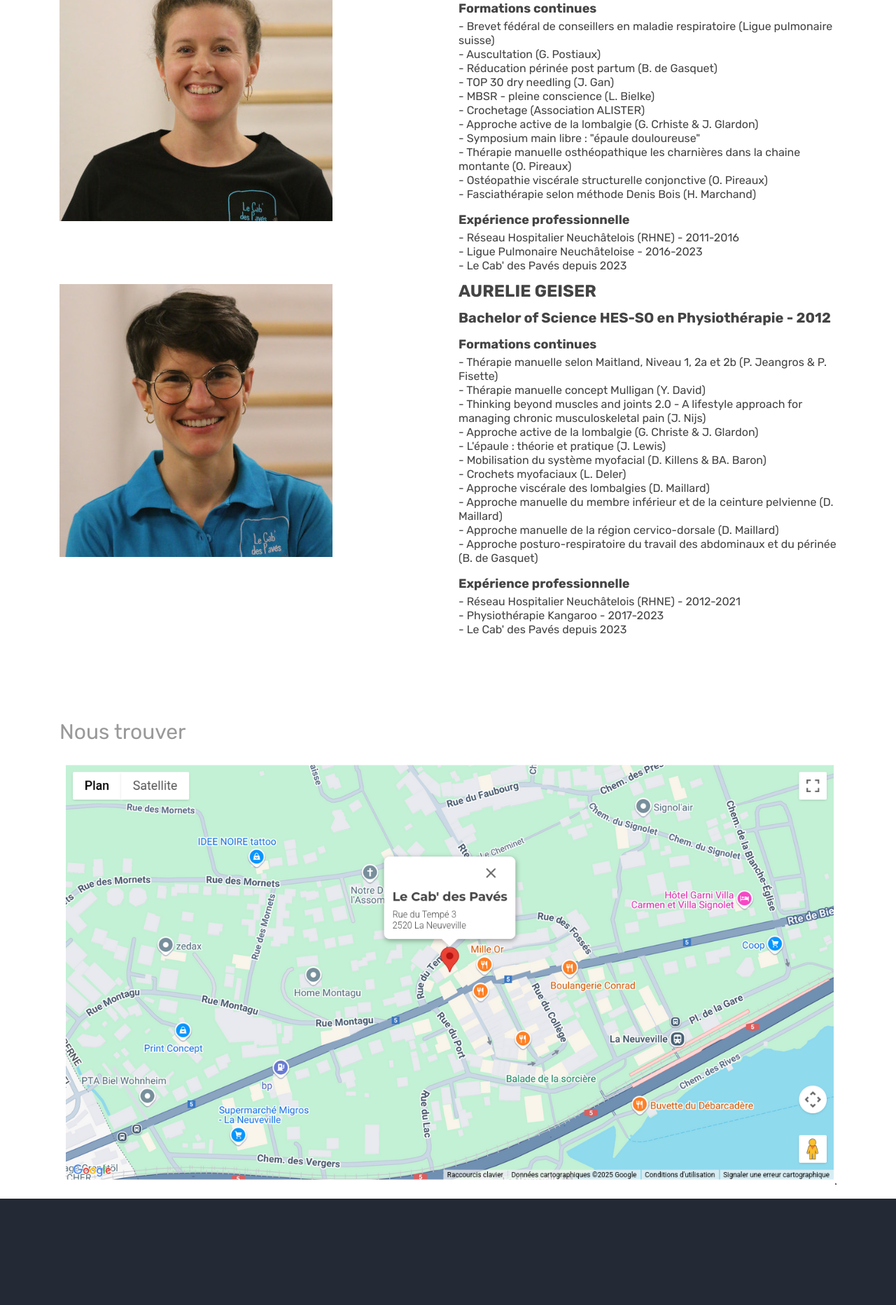
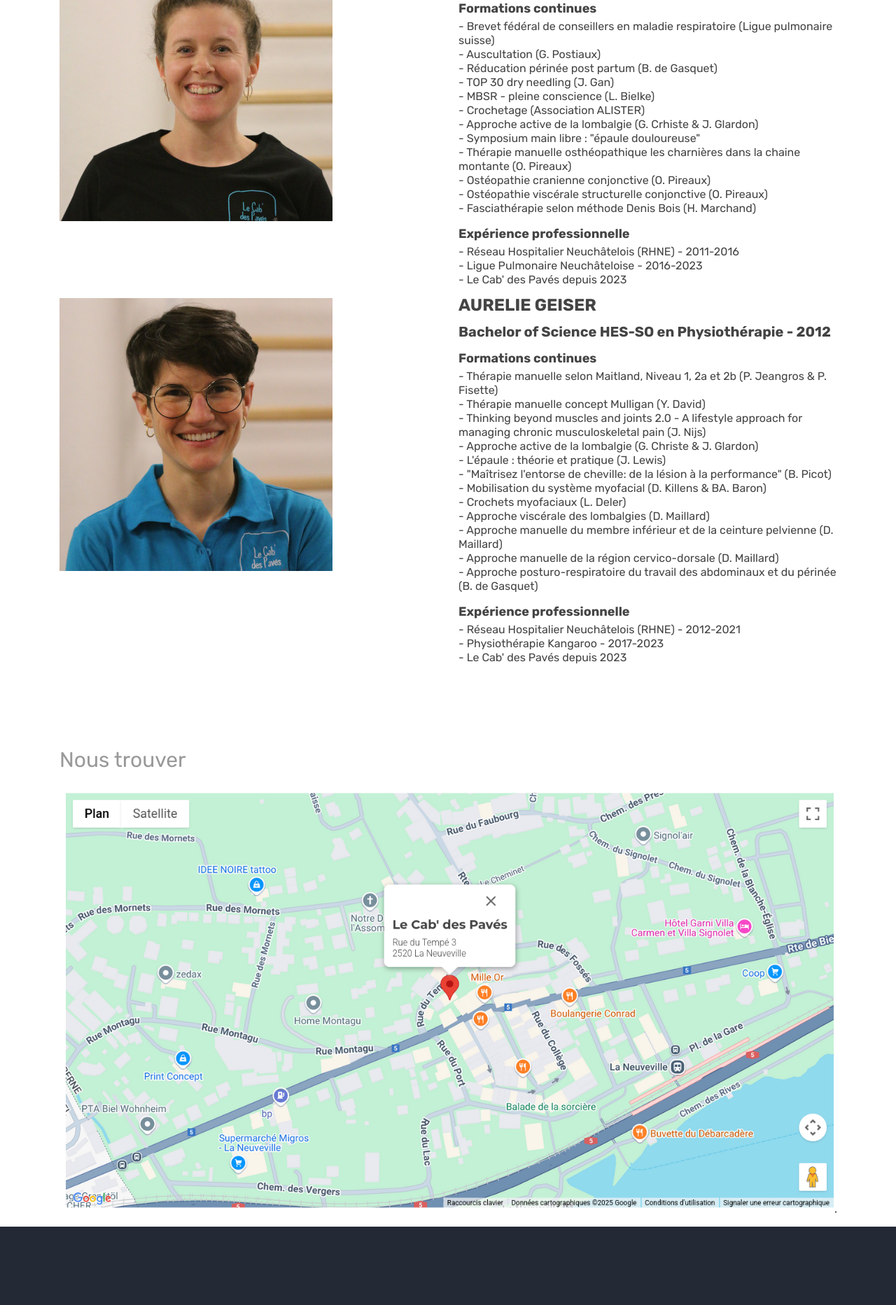
Before and after one commit to aureliegeiser/aureliegeiser.github.io, a Jekyll site: the page built from index.html, in a window 1280 px wide. Shown: the part 1700-3565 px from the top of the page at 70% size. Built offline with Jekyll 4.4.1, drawn with Linux system fonts in a browser that asks for light colours.

Commit message:
Update formations continues

```diff
--- a/index.html
+++ b/index.html
@@ -186,6 +186,7 @@ title: Le Cab' des Pavés
             <li>- Approche active de la lombalgie (G. Crhiste & J. Glardon)</li>
             <li>- Symposium main libre : "épaule douloureuse"</li>
             <li>- Thérapie manuelle osthéopathique les charnières dans la chaine montante (O. Pireaux)</li>
+            <li>- Ostéopathie cranienne conjonctive (O. Pireaux)</li>
             <li>- Ostéopathie viscérale structurelle conjonctive (O. Pireaux)</li>
             <li>- Fasciathérapie selon méthode Denis Bois (H. Marchand)</li>
           </ul>
@@ -227,6 +228,7 @@ title: Le Cab' des Pavés
             <li>- Thinking beyond muscles and joints 2.0 - A lifestyle approach for managing chronic musculoskeletal pain (J. Nijs)</li>
             <li>- Approche active de la lombalgie (G. Christe & J. Glardon)</li>
             <li>- L'épaule : théorie et pratique (J. Lewis)</li>
+            <li>- "Maîtrisez l'entorse de cheville: de la lésion à la performance" (B. Picot)</li>
             <li>- Mobilisation du système myofacial (D. Killens & BA. Baron)</li>
             <li>- Crochets myofaciaux (L. Deler)</li>
             <li>- Approche viscérale des lombalgies (D. Maillard)</li>
```
